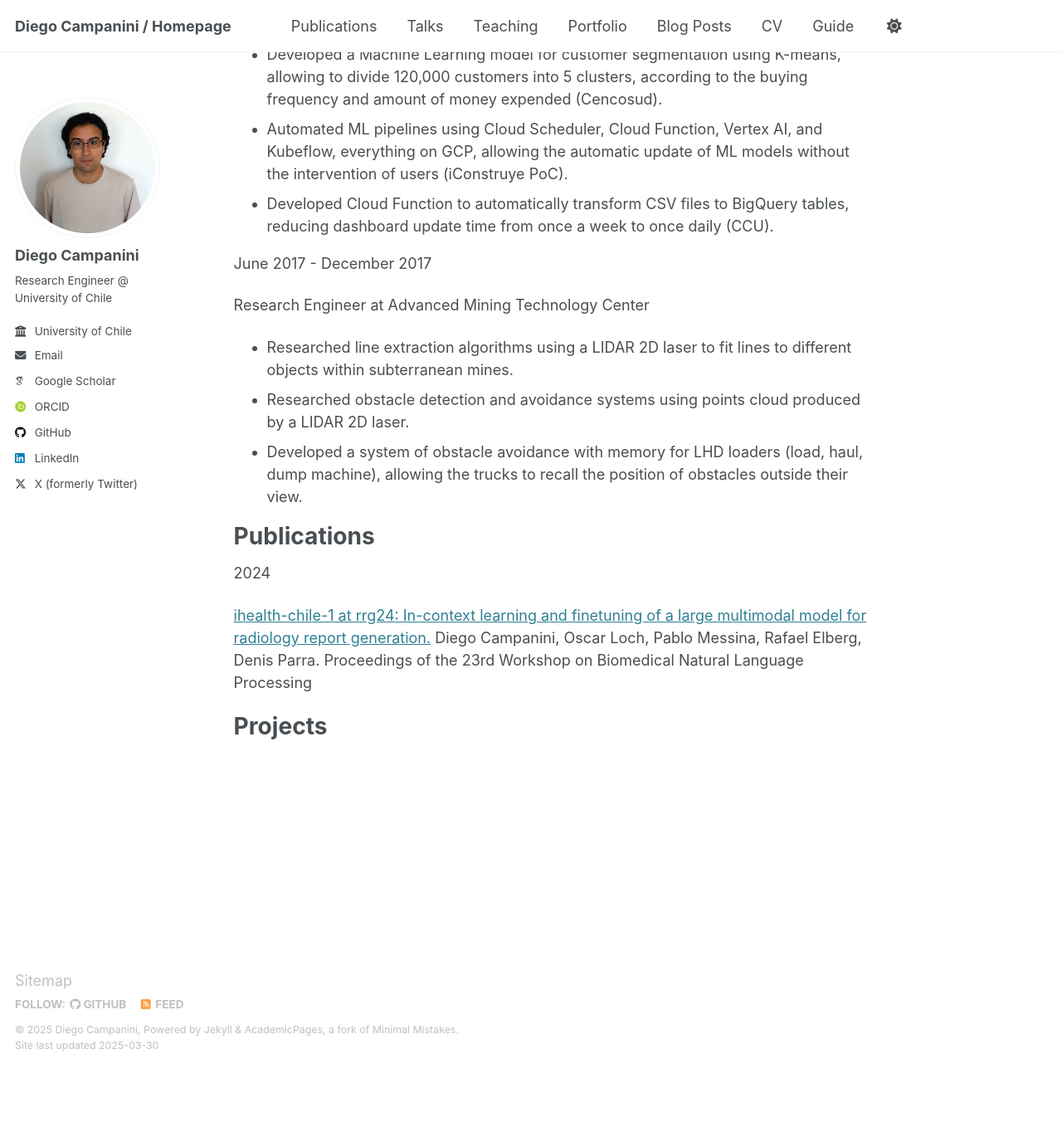
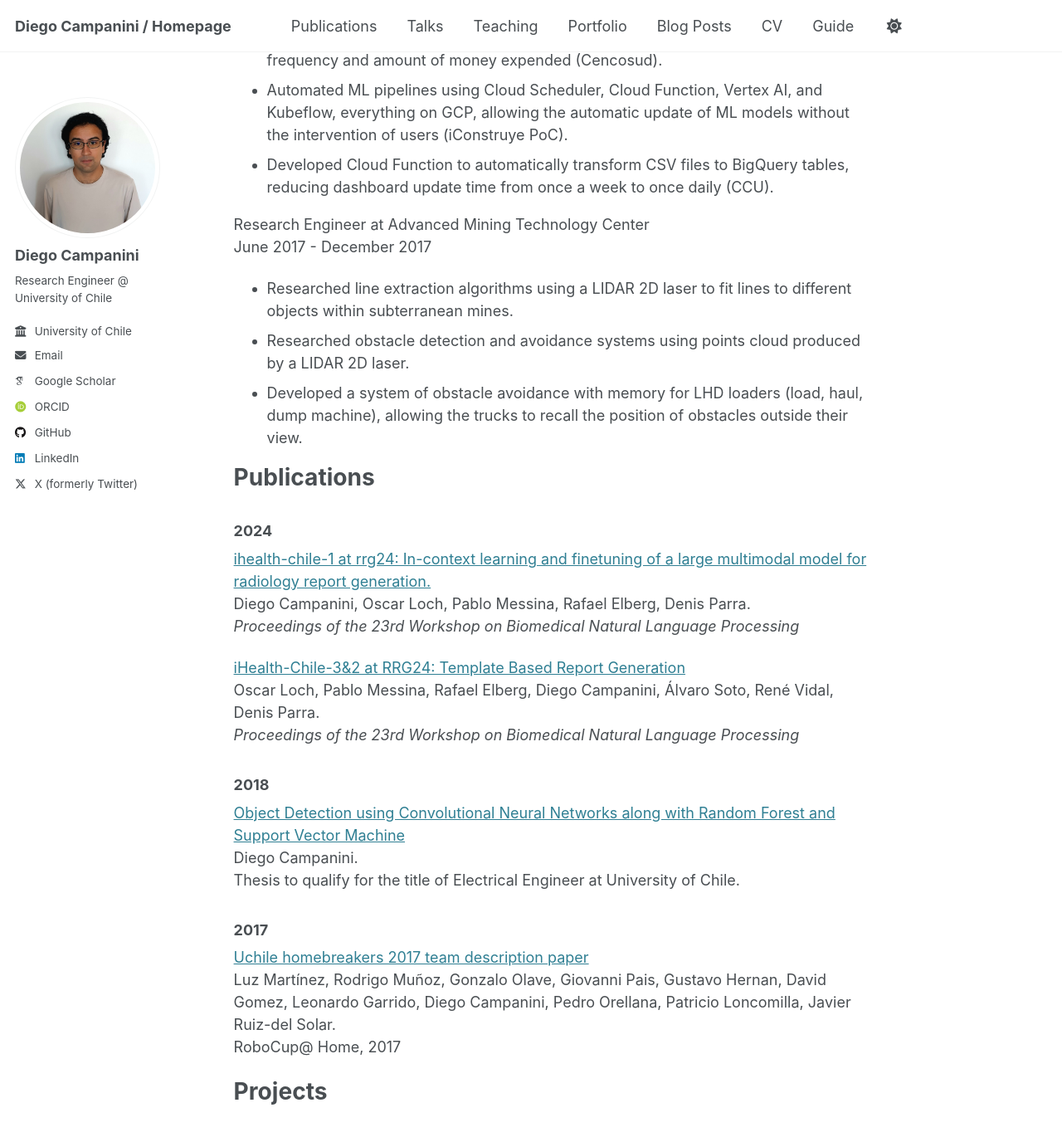
Before and after one commit to dcampanini/dcampanini.github.io, a Jekyll site: the page built from _pages/about.md, in a window 1280 px wide and 1400 px high, scrolled down 1093 px. Shown: the top 1370 px of the window at 83% size. Built offline with Jekyll 4.4.1, drawn with Linux system fonts in a browser that asks for light colours; some web fonts are replaced; before the commit the page ends 2380 px from its top, so only the background shows below that; some of the changed text lies outside the part shown.

Commit message:
add remaining publications

```diff
--- a/_pages/about.md
+++ b/_pages/about.md
@@ -16,18 +16,17 @@ My research interests include multimodality, improving the projection of images
 
 Work Experience
 ======
+
+Reserach Engineer at iHEALTH (Millennium Institute for Intelligent Healthcare Engineering) <br>
 November 2023 - Present
-
-Reserach Engineer at iHEALTH (Millennium Institute for Intelligent Healthcare Engineering)
 
 - Developed new ML models able to process chest X-rays and write medical reports in a radiologist style.
 - In-context Learning and Finetuning of a Large Multimodal Model for Radiology Report Generation
 - Used open-source LLMs (LLaMA, Vicuna, and Mistral) to address the radiology report generation task.
 - Shared on HuggingFace my own Large Multimodal Models (LMM) trained on x-rays datasets.
 
+Data Scientist at Zenta Group <br>
 December 2020 - November 2023
-
-Data Scientist at Zenta Group
 
 - Trained LSTM neural network using PyTorch to forecast the number of items delivered by a distribution center in the next 7 days, allowing the reduction of the not-used workforce by 7% (Cencosud).
 - Developed personalization algorithms to deliver deal coupons to more than 10M clients. Consolidating the growth of the platform by 15 % each month. (Cencosud).
@@ -36,9 +35,8 @@ Data Scientist at Zenta Group
 - Developed Cloud Function to automatically transform CSV files to BigQuery tables, reducing dashboard update time from once a week to once daily (CCU).
 
 
+Research Engineer at Advanced Mining Technology Center <br>
 June 2017 - December 2017
-
-Research Engineer at Advanced Mining Technology Center
 
 - Researched line extraction algorithms using a LIDAR 2D laser to fit lines to different objects within subterranean mines.
 - Researched obstacle detection and avoidance systems using points cloud produced by a LIDAR 2D laser.
@@ -47,11 +45,28 @@ Research Engineer at Advanced Mining Technology Center
 
 Publications
 ======
-2024
 
-[ihealth-chile-1 at rrg24: In-context learning and finetuning of a large multimodal model for radiology report generation.](https://aclanthology.org/2024.bionlp-1.52.pdf) Diego Campanini, Oscar Loch, Pablo Messina, Rafael Elberg, Denis Parra. Proceedings of the 23rd Workshop on Biomedical Natural Language Processing
+### 2024
 
+[ihealth-chile-1 at rrg24: In-context learning and finetuning of a large multimodal model for radiology report generation.](https://aclanthology.org/2024.bionlp-1.52.pdf) <br>
+Diego Campanini, Oscar Loch, Pablo Messina, Rafael Elberg, Denis Parra. <br>
+*Proceedings of the 23rd Workshop on Biomedical Natural Language Processing*
 
+[iHealth-Chile-3&2 at RRG24: Template Based Report Generation](https://aclanthology.org/2024.bionlp-1.53.pdf) <br>
+Oscar Loch, Pablo Messina, Rafael Elberg, Diego Campanini, Álvaro Soto, René Vidal, Denis Parra. <br>
+*Proceedings of the 23rd Workshop on Biomedical Natural Language Processing*
+
+### 2018
+
+[Object Detection using Convolutional Neural Networks along with Random Forest and Support Vector Machine](https://repositorio.uchile.cl/handle/2250/167863) <br>
+Diego Campanini. <br>
+Thesis to qualify for the title of Electrical Engineer at University of Chile.
+
+### 2017
+
+[Uchile homebreakers 2017 team description paper](https://github.com/dcampanini/robocup_uchile/blob/main/TDP_UChileHombreakers_Robocup2017.pdf) <br>
+Luz Martínez, Rodrigo Muñoz, Gonzalo Olave, Giovanni Pais, Gustavo Hernan, David Gomez, Leonardo Garrido, Diego Campanini, Pedro Orellana, Patricio Loncomilla, Javier Ruiz-del Solar. <br>
+RoboCup@ Home, 2017
 
 Projects
 ======
```
